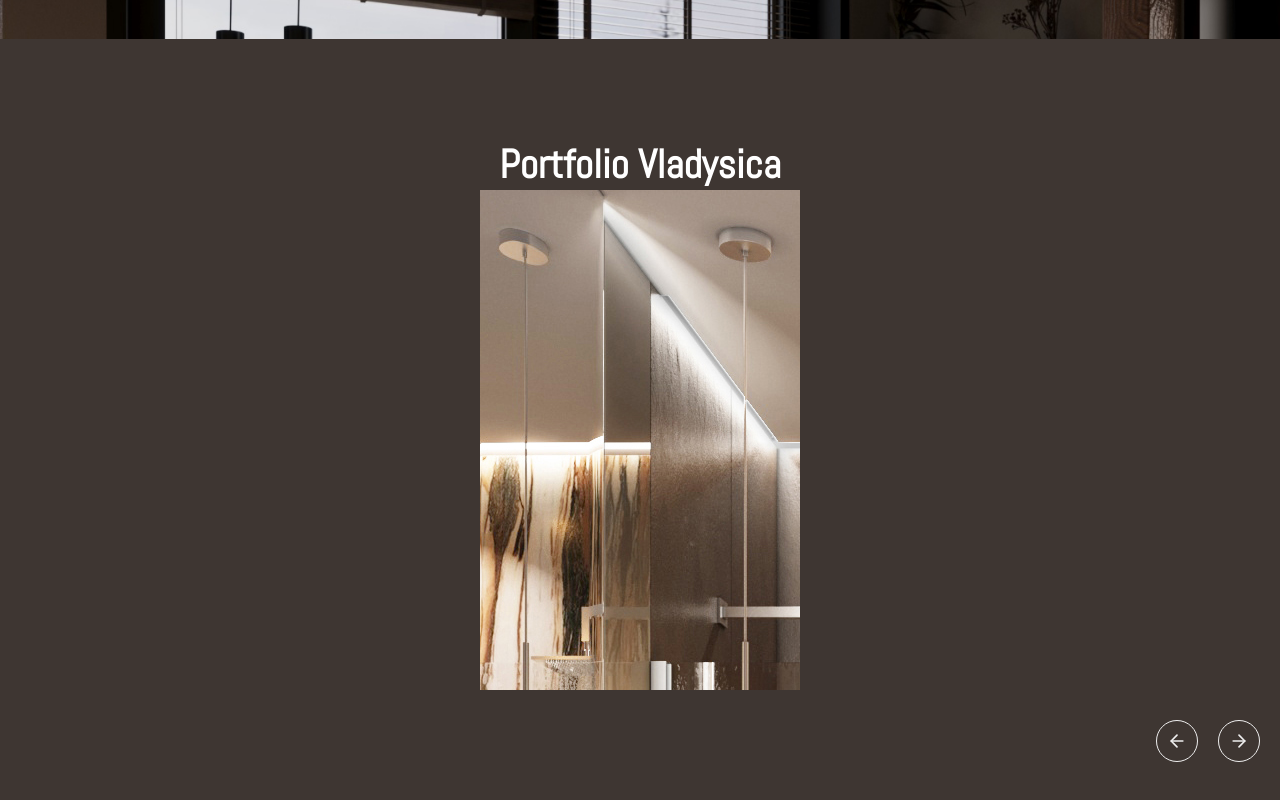
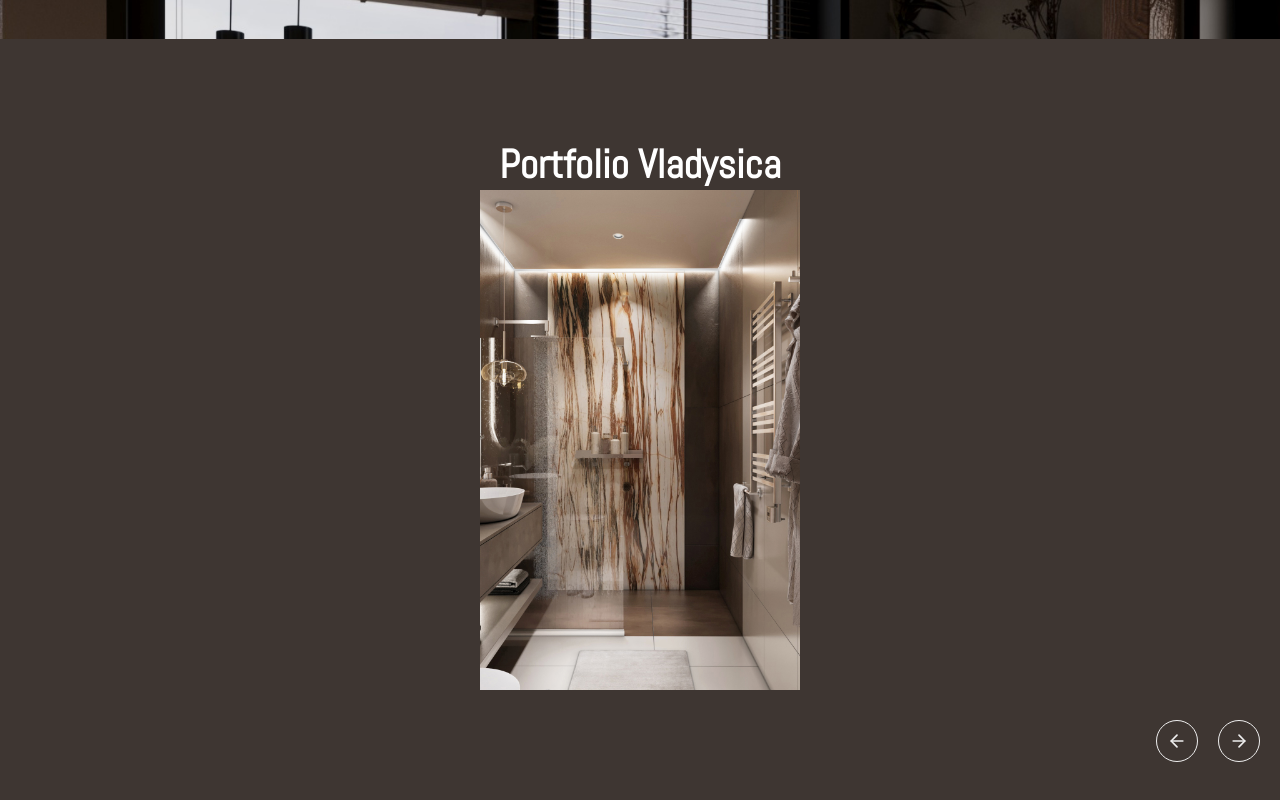
Before and after one commit to Artem91S/Vlada-porfolio, a React (Vite) app: page / in a window 1280 px wide. Shown: the part 2285-3085 px from the top of the page. Built offline with nearby package versions, Linux system fonts and the light colour scheme.

Commit message:
add img in swiper

```diff
--- a/src/components/Portfolio/index.jsx
+++ b/src/components/Portfolio/index.jsx
@@ -19,36 +19,36 @@ import Wardrobe from '../../assets/image/portfolio/Wardrobe.jpg'
 const posters=[
   {
     id:'1',
-    img:Bathroom
+    img:'./src/assets/image/portfolio/Bathroom.jpg'
   },
   {
     id:'2',
-    img:Bedroom
+    img:'./src/assets/image/portfolio/Bedroom.jpg'
   },
-  {
-    id:'3',
-    img:Cabinet
-  },
-  {
-    id:'4',
-    img:Commercial
-  },
-  {
-    id:'5',
-    img:Kitchen
-  },
-  {
-    id:'6',
-    img:Living_room
-  },
-  {
-    id:'7',
-    img:Patio
-  },
-  {
-    id:'8',
-    img:Wardrobe
-  },
+  // {
+  //   id:'3',
+  //   img:Cabinet
+  // },
+  // {
+  //   id:'4',
+  //   img:Commercial
+  // },
+  // {
+  //   id:'5',
+  //   img:Kitchen
+  // },
+  // {
+  //   id:'6',
+  //   img:Living_room
+  // },
+  // {
+  //   id:'7',
+  //   img:Patio
+  // },
+  // {
+  //   id:'8',
+  //   img:Wardrobe
+  // },
 
 ]
 
@@ -67,8 +67,8 @@ function Portfolio() {
       >
         {
           posters.map(slide=>(
-            <SwiperSlide key={slide.id}   className={style.swiper_container__slide} >
-              <img src={slide.img} alt="slide"/>
+            <SwiperSlide key={slide.id}  className={style.swiper_container__slide} style={{background:`url(${slide.img})no-repeat center/cover`}} >
+              {/* <img src={slide.img} alt="slide"/> */}
             </SwiperSlide>
           ))
         }
```
